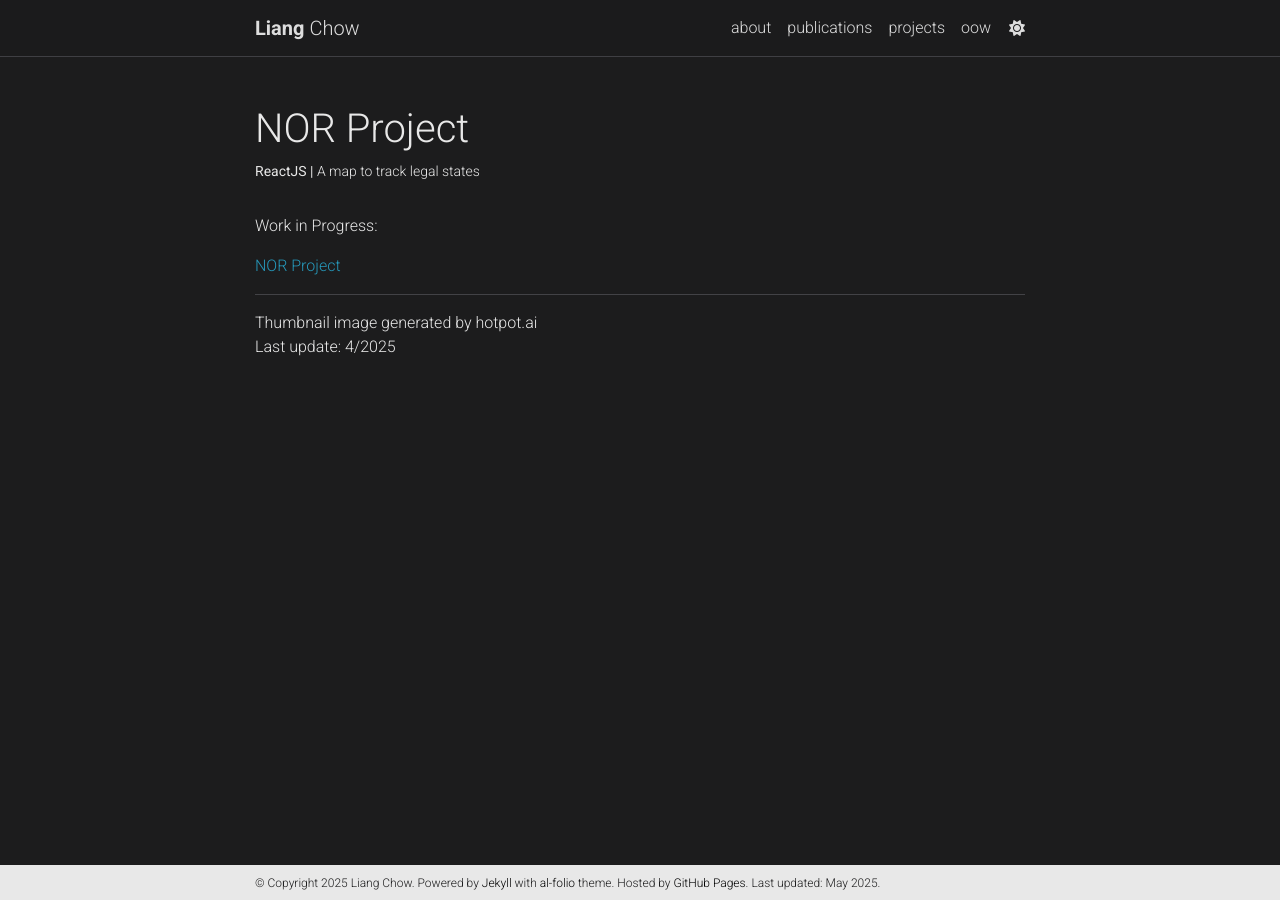
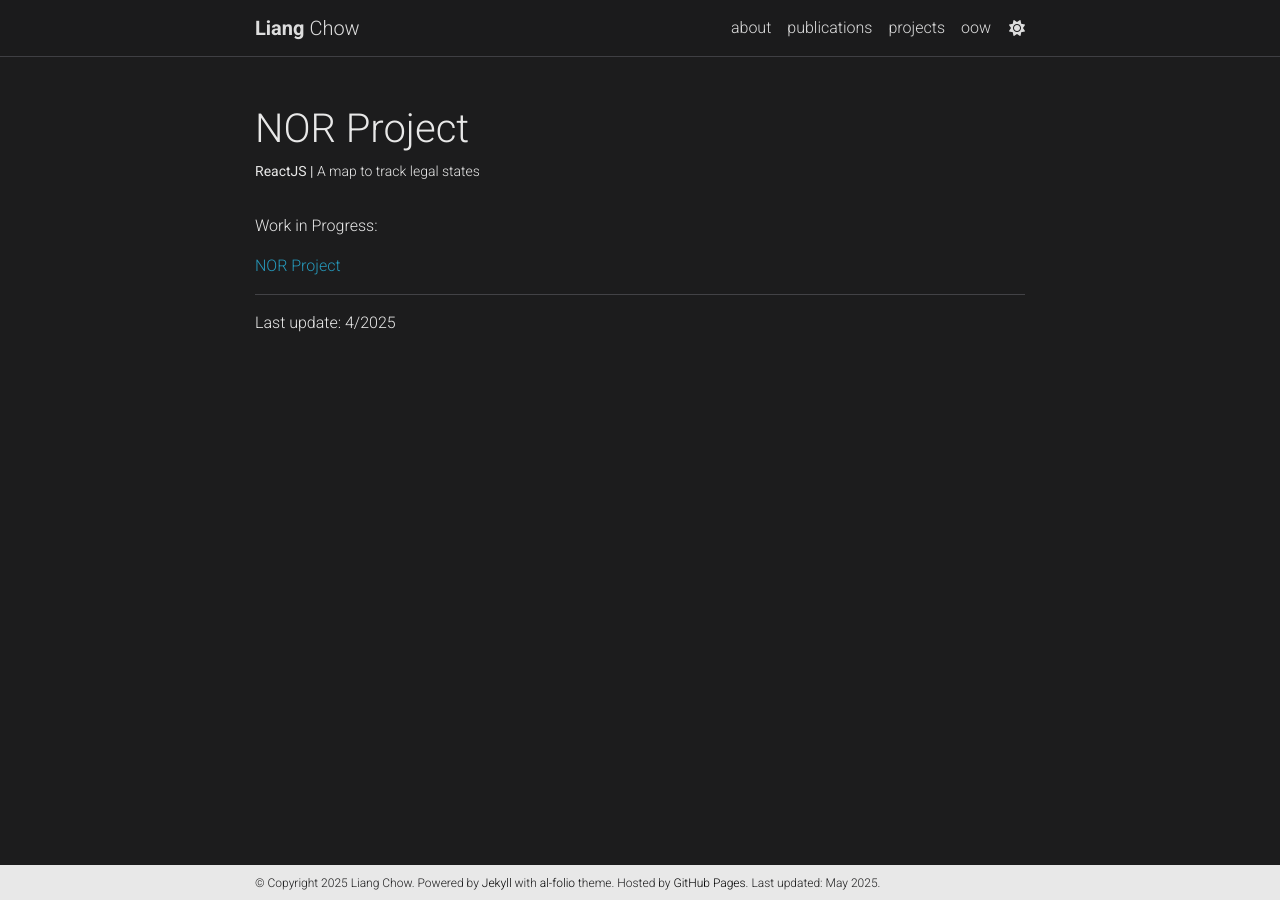
Before and after one commit to liangchow/liangchow.github.io, a Jekyll site: the page built from _projects/6_project.md, in a window 1280 px wide. Built offline with Jekyll 4.4.1, drawn with Linux system fonts in a browser that asks for light colours; comment, search, counter and statistics services are not loaded; a style sheet for code colours, icons or effects is not loaded.

Commit message:
Update 6_project.md

```diff
--- a/_projects/6_project.md
+++ b/_projects/6_project.md
@@ -13,5 +13,4 @@ Work in Progress:
 [NOR Project](https://reactjs-nor-map.netlify.app/)
 
 ***
-Thumbnail image generated by hotpot.ai <br>
 Last update: 4/2025
```
